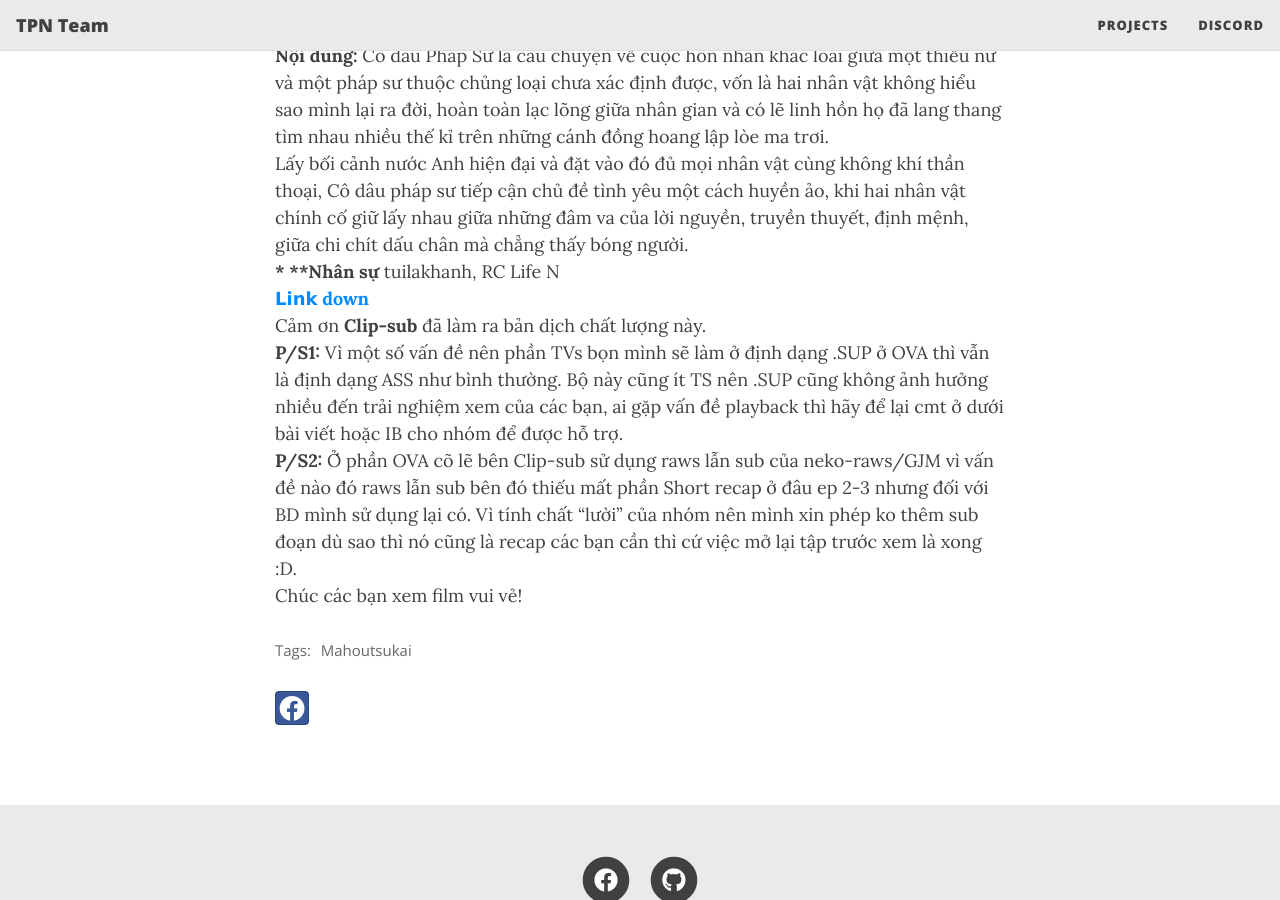
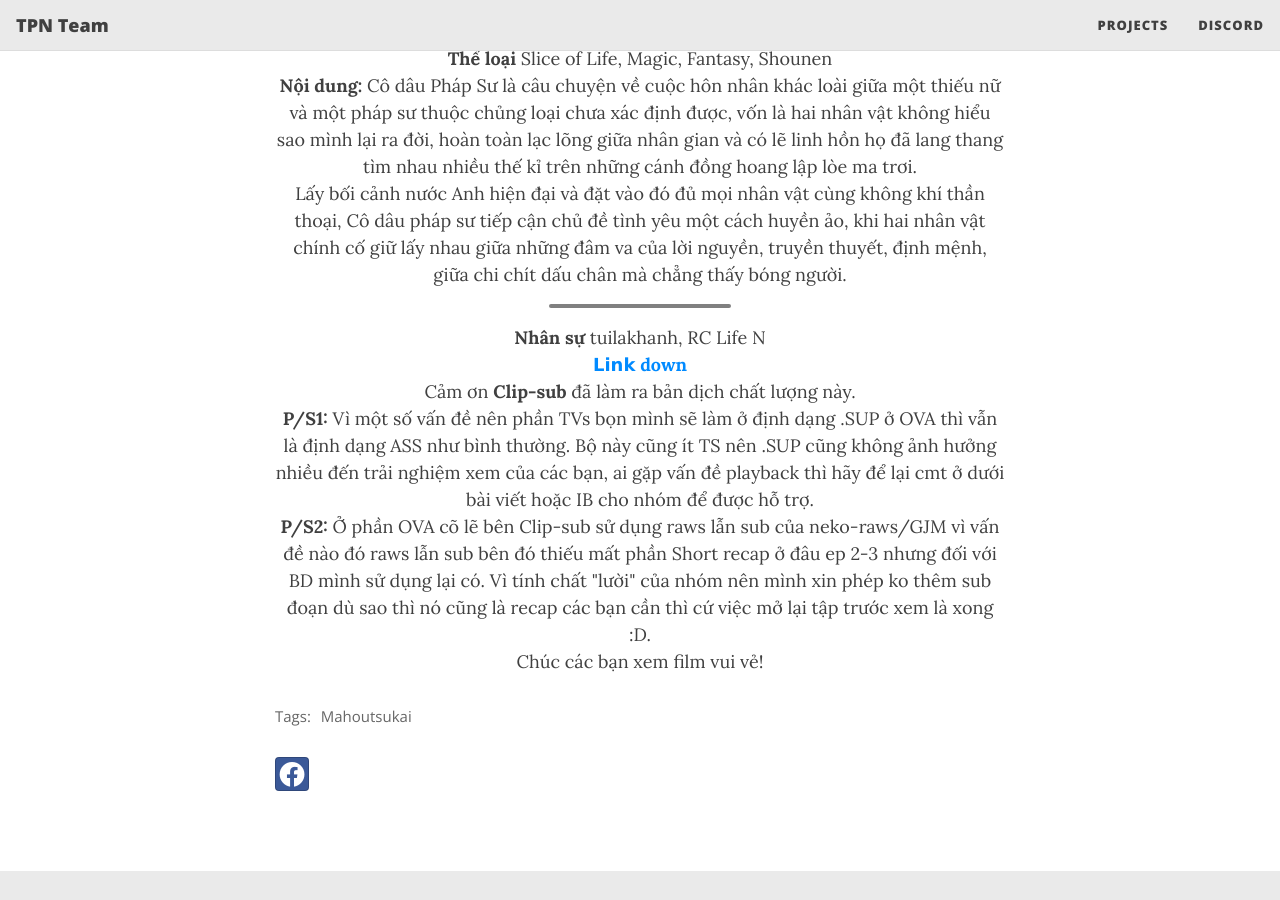
Before and after one commit to TPN-Team/TPN-Team.github.io, a Jekyll site: the page built from _posts/2021-08-13-mahoutsukai.md, in a window 1280 px wide and 900 px high, scrolled down 778 px. Built offline with Jekyll 4.4.1, drawn with Linux system fonts in a browser that asks for light colours; nearby versions of some CDN libraries.

Commit message:
html tag

```diff
--- a/_posts/2021-08-13-mahoutsukai.md
+++ b/_posts/2021-08-13-mahoutsukai.md
@@ -8,16 +8,20 @@ comments: false
 ---
 
 ![Thumb](https://tpn-team.github.io/assets/img/mahoutsukai_thumb.jpg){: .mx-auto.d-block :}
-**Số tập:** 24 + 3 OVA <br>
-**Studio:** Wit Studio <br>
-**Thể loại** Slice of Life, Magic, Fantasy, Shounen <br>
-**Nội dung:** Cô dâu Pháp Sư là câu chuyện về cuộc hôn nhân khác loài giữa một thiếu nữ và một pháp sư thuộc chủng loại chưa xác định được, vốn là hai nhân vật không hiểu sao mình lại ra đời, hoàn toàn lạc lõng giữa nhân gian và có lẽ linh hồn họ đã lang thang tìm nhau nhiều thế kỉ trên những cánh đồng hoang lập lòe ma trơi. <br>
+<center>
+<b>Số tập:</b> 24 + 3 OVA <br>
+<b>Studio:</b> Wit Studio <br>
+<b>Thể loại</b> Slice of Life, Magic, Fantasy, Shounen <br>
+<b>Nội dung:</b> Cô dâu Pháp Sư là câu chuyện về cuộc hôn nhân khác loài giữa một thiếu nữ và một pháp sư thuộc chủng loại chưa xác định được, vốn là hai nhân vật không hiểu sao mình lại ra đời, hoàn toàn lạc lõng giữa nhân gian và có lẽ linh hồn họ đã lang thang tìm nhau nhiều thế kỉ trên những cánh đồng hoang lập lòe ma trơi. <br>
 Lấy bối cảnh nước Anh hiện đại và đặt vào đó đủ mọi nhân vật cùng không khí thần thoại, Cô dâu pháp sư tiếp cận chủ đề tình yêu một cách huyền ảo, khi hai nhân vật chính cố giữ lấy nhau giữa những đâm va của lời nguyền, truyền thuyết, định mệnh, giữa chi chít dấu chân mà chẳng thấy bóng người. <br>
-***
-**Nhân sự** tuilakhanh, RC Life N <br>
-**[𝗟𝗶𝗻𝗸 down](https://github.com/TPN-Team/TPN-Team-DDL/blob/master/Mahoutsukai%20no%20Yome.md)** <br>
-Cảm ơn **Clip-sub** đã làm ra bản dịch chất lượng này. <br>
-**P/S1:** Vì một số vấn đề nên phần TVs bọn mình sẽ làm ở định dạng .SUP ở OVA thì vẫn là định dạng ASS như bình thường. Bộ này cũng ít TS nên .SUP cũng không ảnh hưởng nhiều đến trải nghiệm xem của các bạn, ai gặp vấn đề playback thì hãy để lại cmt ở dưới bài viết hoặc IB cho nhóm để được hỗ trợ. <br>
-**P/S2:** Ở phần OVA cõ lẽ bên Clip-sub sử dụng raws lẫn sub của neko-raws/GJM vì vấn đề nào đó raws lẫn sub bên đó thiếu mất phần Short recap ở đâu ep 2-3 nhưng đối với BD mình sử dụng lại có. Vì tính chất "lười" của nhóm nên mình xin phép ko thêm sub đoạn dù sao thì nó cũng là recap các bạn cần thì cứ việc mở lại tập trước xem là xong :D. <br>
+
+<hr>
+
+<b>Nhân sự</b> tuilakhanh, RC Life N <br>
+<b><a href="https://github.com/TPN-Team/TPN-Team-DDL/blob/master/Mahoutsukai%20no%20Yome.md">𝗟𝗶𝗻𝗸 down</a></b> <br>
+Cảm ơn <b>Clip-sub</b> đã làm ra bản dịch chất lượng này. <br>
+<b>P/S1:</b> Vì một số vấn đề nên phần TVs bọn mình sẽ làm ở định dạng .SUP ở OVA thì vẫn là định dạng ASS như bình thường. Bộ này cũng ít TS nên .SUP cũng không ảnh hưởng nhiều đến trải nghiệm xem của các bạn, ai gặp vấn đề playback thì hãy để lại cmt ở dưới bài viết hoặc IB cho nhóm để được hỗ trợ. <br>
+<b>P/S2:</b> Ở phần OVA cõ lẽ bên Clip-sub sử dụng raws lẫn sub của neko-raws/GJM vì vấn đề nào đó raws lẫn sub bên đó thiếu mất phần Short recap ở đâu ep 2-3 nhưng đối với BD mình sử dụng lại có. Vì tính chất "lười" của nhóm nên mình xin phép ko thêm sub đoạn dù sao thì nó cũng là recap các bạn cần thì cứ việc mở lại tập trước xem là xong :D. <br>
 Chúc các bạn xem film vui vẻ!
+</center>
 <!-- excerpt-end -->
```
